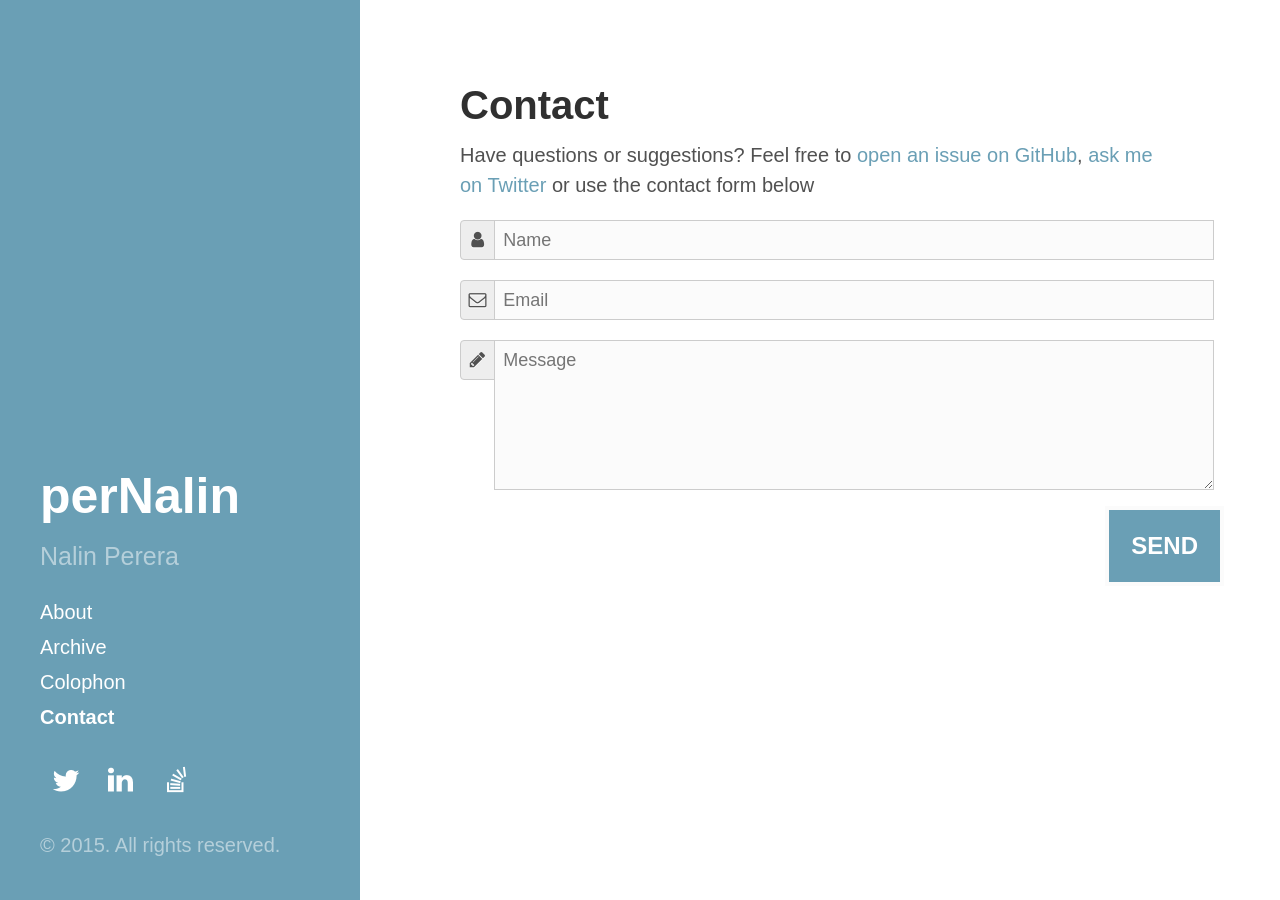
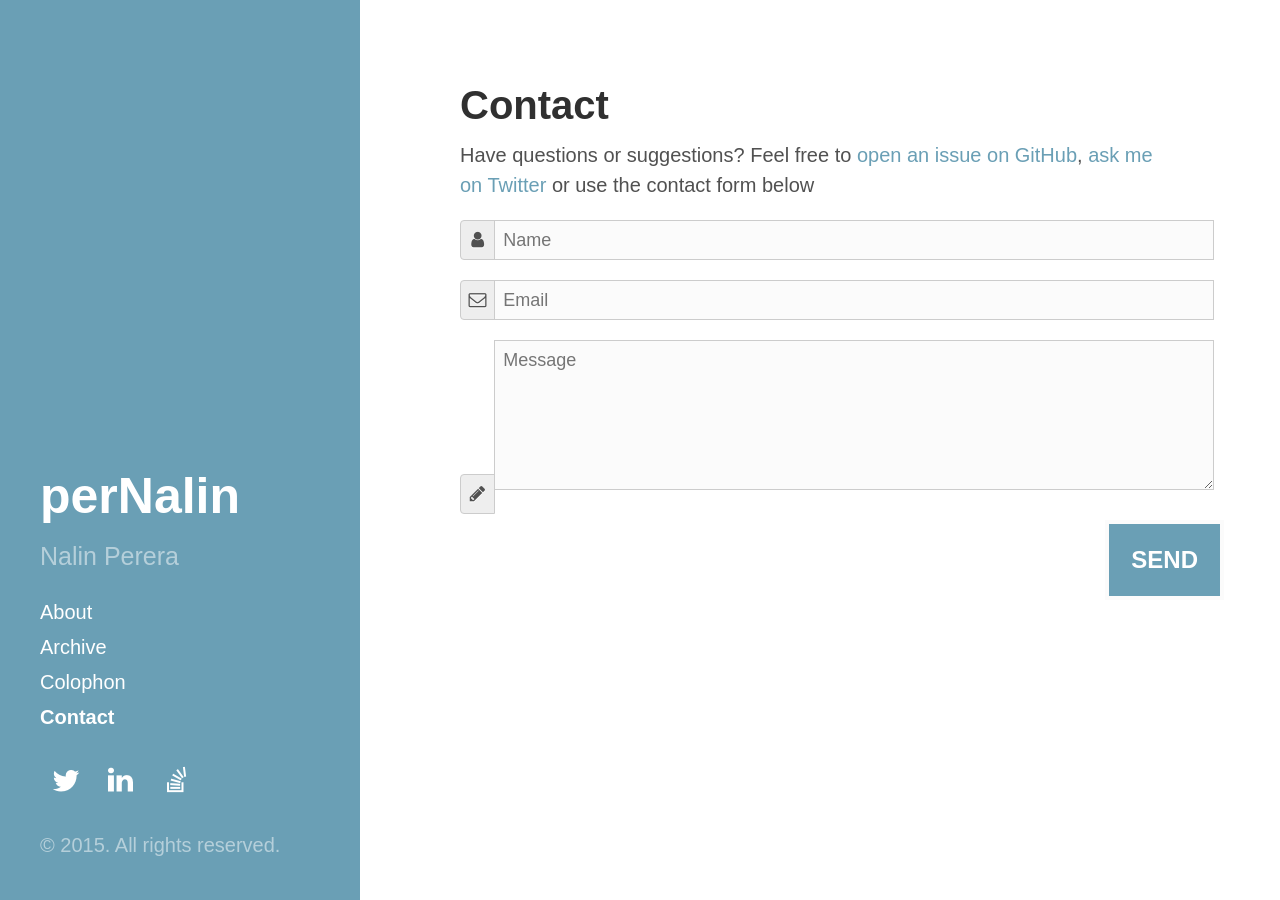
Before and after one commit to pernalin/pernalin.github.io, a Jekyll site: the page built from contact.md, in a window 1280 px wide. Built offline with Jekyll 4.4.1, drawn with Linux system fonts in a browser that asks for light colours; nearby versions of some CDN libraries; Markdown is read by kramdown in place of the engine named in the settings.

Commit message:
style for contact form

```diff
--- a/public/css/style.css
+++ b/public/css/style.css
@@ -417,7 +417,6 @@ you can use the generic selector below, but it's slower:
     padding: 8px 5px;
     text-align: center;
     text-shadow: 0 1px 0 #ffffff;
-    vertical-align: top;
 }
 
 textarea {
```
